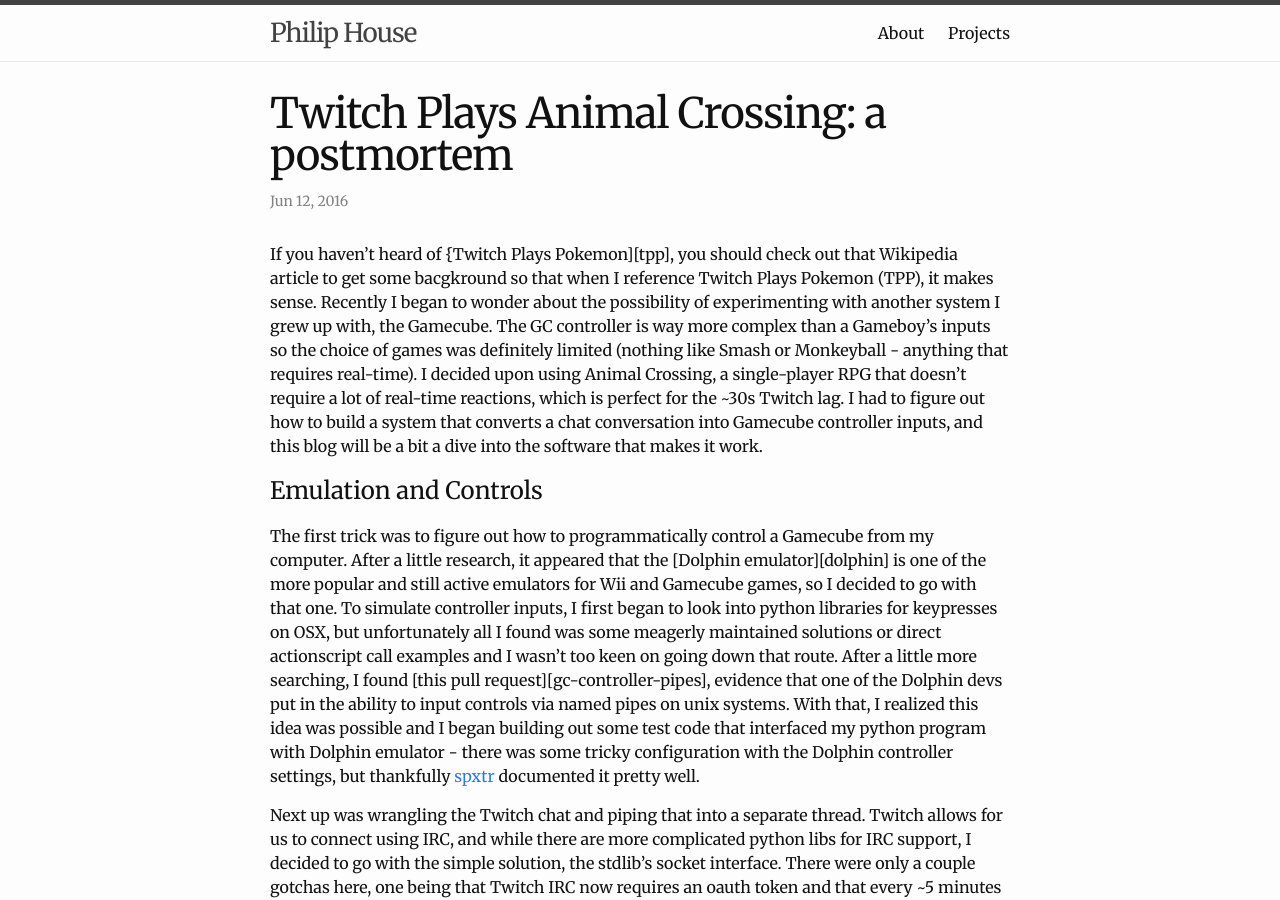
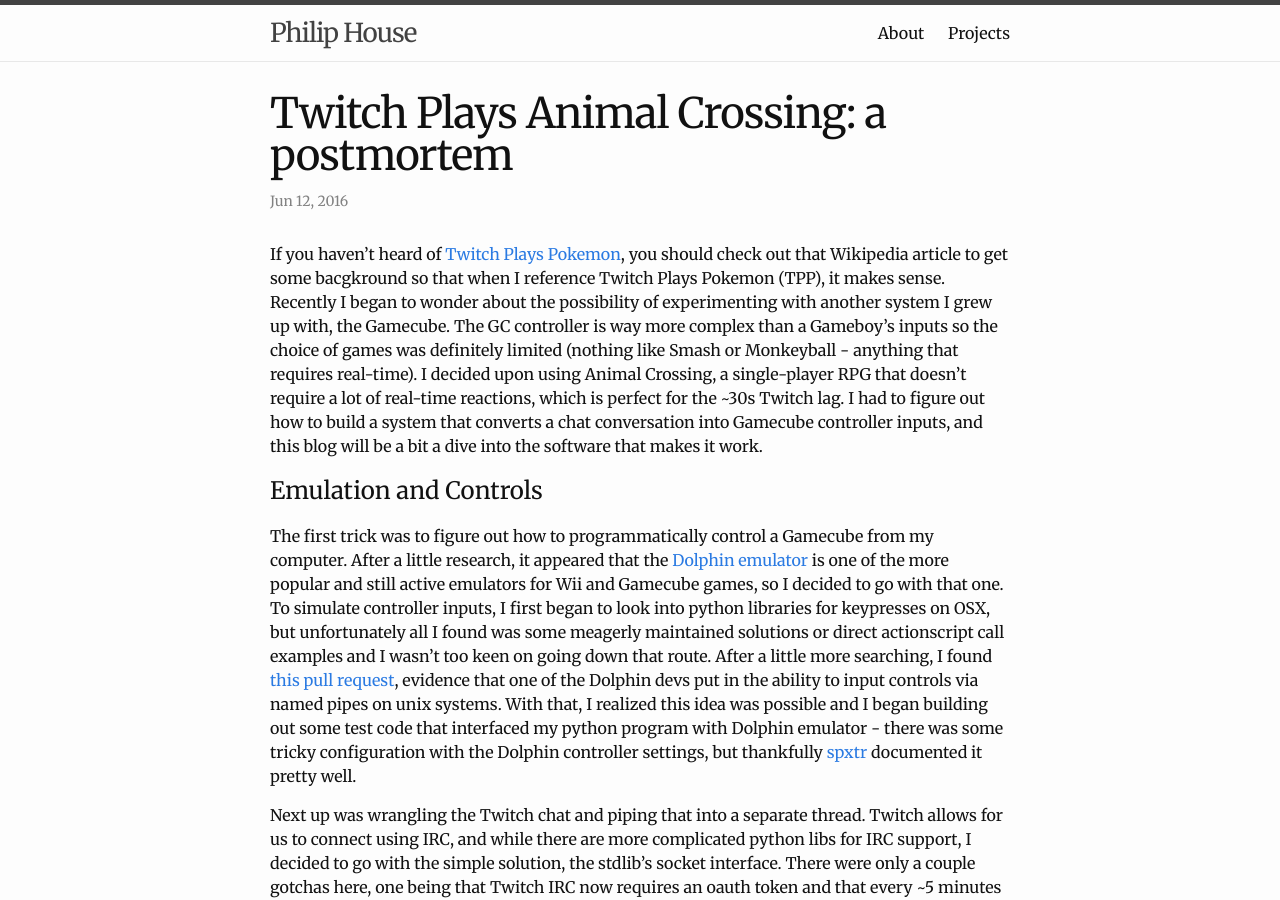
Before and after one commit to phouse512/blog, a Jekyll site: the page built from _posts/2016-06-11-twitch-plays-animal-crossing.markdown, in a window 1280 px wide and 900 px high. Built offline with Jekyll 4.4.1, drawn with Linux system fonts in a browser that asks for light colours; comment, search, counter and statistics services are not loaded; some of the changed lines change nothing that is shown; some of the changed text lies outside the part shown.

Commit message:
finished june post

```diff
--- a/_posts/2016-06-11-twitch-plays-animal-crossing.markdown
+++ b/_posts/2016-06-11-twitch-plays-animal-crossing.markdown
@@ -6,7 +6,7 @@
 comments: false
 ---
 
-If you haven't heard of {Twitch Plays Pokemon][tpp], you should check out that
+If you haven't heard of [Twitch Plays Pokemon][tpp], you should check out that
 Wikipedia article to get some bacgkround so that when I reference Twitch Plays
 Pokemon (TPP), it makes sense. Recently I began to wonder about the possibility
 of experimenting with another system I grew up with, the Gamecube. The GC
@@ -127,20 +127,18 @@
 could potentially turn out horribly but it could also be very useful, so it'll
 be the next little experiment I try.
 
-
-
-
-
-
-High Level Points To discuss:
- - where the idea came from
- - how I went about getting the dolphin piping to work
-    - include references in docs to dolphin prs
- - basic overview of architecture
-    - pretty much a design doc
- - first run review
- - final takeaways
- - possible other solutions
+If you've made it this far, thanks for reading! Building this was a lot of fun
+and I learned a lot from much of the poor multi-threaded application code
+I wrote, but it was great practice. If you're interested in reading some of the
+code I wrote for this, you can check it out on github [here][arena]. If you
+want to see the actual stream, it's hosted on twitch of course, and it's found
+[here][wisotv]. If you have any comments, ideas, or suggestions, feel free to
+open an issue on Github or email me!
 
 [twitch-chat-oauth]: http://www.twitchapps.com/tmi/
 [spxtr]: https://github.com/spxtr
+[arena]: https://github.com/phouse512/arena
+[wisotv]: https://www.twitch.tv/wisotv
+[gc-controller-pipes]: https://github.com/dolphin-emu/dolphin/pull/3170
+[dolphin]: https://dolphin-emu.org/
+[tpp]: https://en.wikipedia.org/wiki/Twitch_Plays_Pok%C3%A9mon
```
